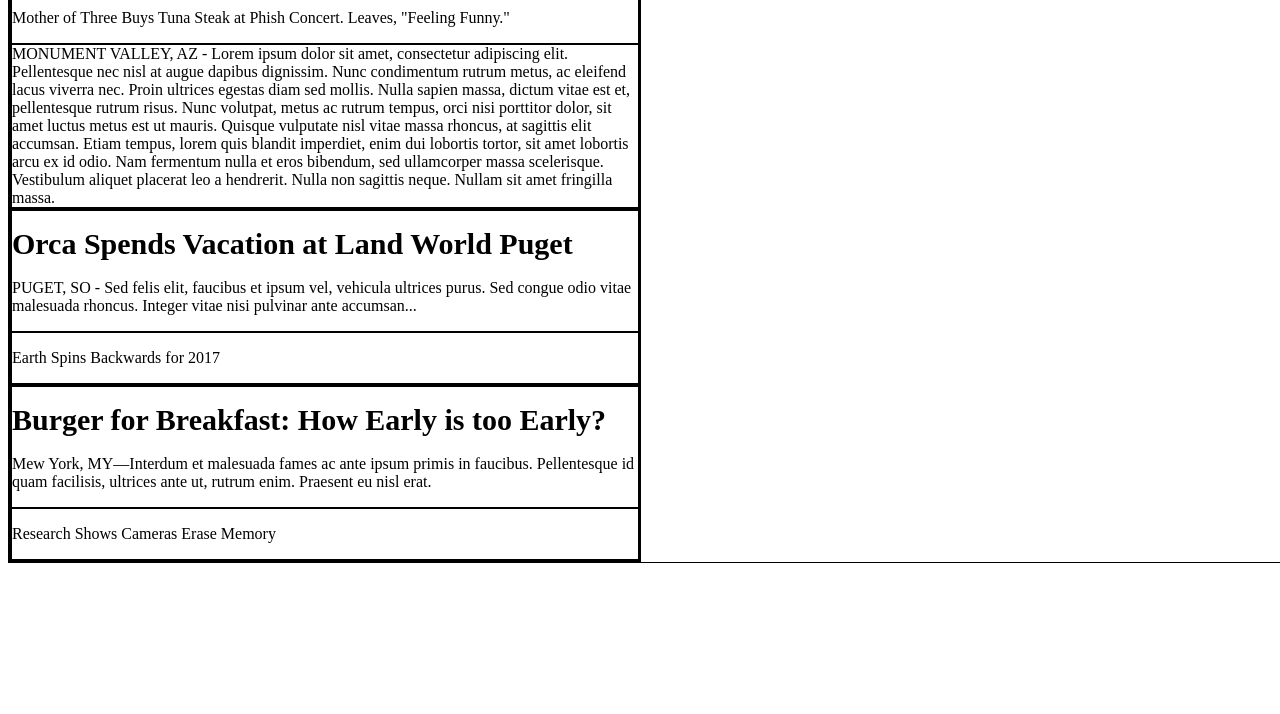
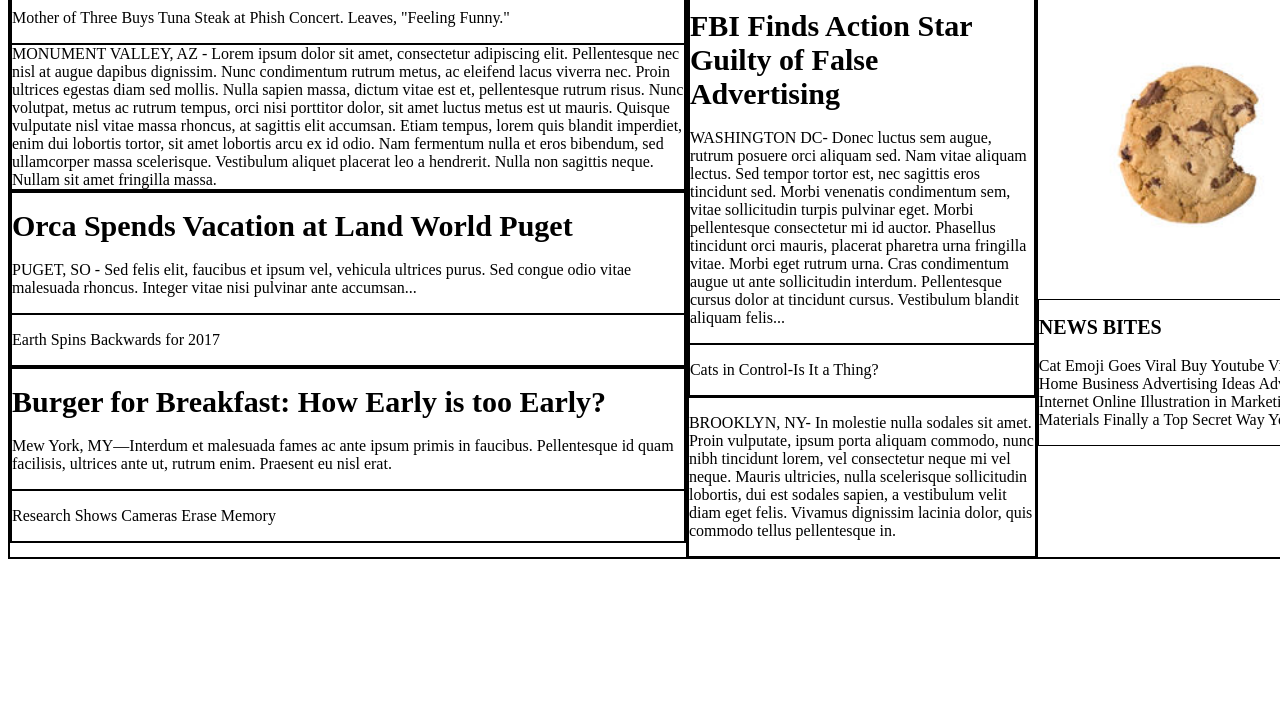
Before and after one commit to AMA7103/My_Times, a plain HTML site: page index.html in a window 1280 px wide. Shown: the part 86-800 px from the top of the page. Drawn offline with Linux system fonts and the light colour scheme.

Commit message:
Finish skeleton.

```diff
--- a/index.html
+++ b/index.html
@@ -77,6 +77,50 @@
             </div>
           </div>
         </div>
+        <div class="cotwo">
+          <div class="FBI">
+            <div class="article">
+              <p><tag>FBI Finds Action Star Guilty of False Advertising</tag>
+                <br>
+                <br>
+                WASHINGTON DC- Donec luctus sem augue,
+                rutrum posuere orci aliquam sed. Nam vitae aliquam lectus.
+                Sed tempor tortor est, nec sagittis eros tincidunt sed.
+                Morbi venenatis condimentum sem,
+                vitae sollicitudin turpis pulvinar eget.
+                Morbi pellentesque consectetur mi id auctor.
+                Phasellus tincidunt orci mauris,
+                placerat pharetra urna fringilla vitae.
+                Morbi eget rutrum urna.
+                Cras condimentum augue ut ante sollicitudin interdum.
+                Pellentesque cursus dolor at tincidunt cursus.
+                Vestibulum blandit aliquam felis...</p>
+            </div>
+            <div class="title">
+              <p>Cats in Control-Is It a Thing?</p>
+            </div>
+          </div>
+          <div class="BROOKLYN">
+            <p>BROOKLYN, NY- In molestie nulla sodales sit amet.
+              Proin vulputate, ipsum porta aliquam commodo,
+              nunc nibh tincidunt lorem, vel consectetur neque mi vel neque.
+              Mauris ultricies, nulla scelerisque sollicitudin lobortis,
+              dui est sodales sapien, a vestibulum velit diam eget felis.
+              Vivamus dignissim lacinia dolor,
+              quis commodo tellus pellentesque in.</p>
+          </div>
+        </div>
+        <div class="cothree">
+          <img src="./resources/images/cookie.png" alt="Cookie">
+          <div class="bites">
+            <p><tag id="nb">NEWS BITES</tag>
+              <br>
+              <br>
+              Cat Emoji Goes Viral Buy Youtube Views Home Business Advertising
+              Ideas Advertising Internet Online Illustration in Marketing
+              Materials Finally a Top Secret Way You Can</p>
+          </div>
+        </div>
       </div>
 
     </body>
--- a/resources/css/style.css
+++ b/resources/css/style.css
@@ -31,10 +31,23 @@ div {
 }
 .cone {
   display: flex;
-  width: 630px;
+  width: 680px;
   flex-direction: column;
 }
 tag {
   font-size: 30px;
   font-weight: bold;
 }
+.cotwo {
+  display: flex;
+  width: 350px;
+  flex-direction: column;
+}
+.cothree {
+  display: flex;
+  width: 310px;
+  flex-direction: column;
+}
+#nb {
+  font-size: 20px;
+}
```
Also changed, not shown: camera.png (added), cat.png (added), fall.png (added), main.png (added), resources/images/cookie.png (added).
